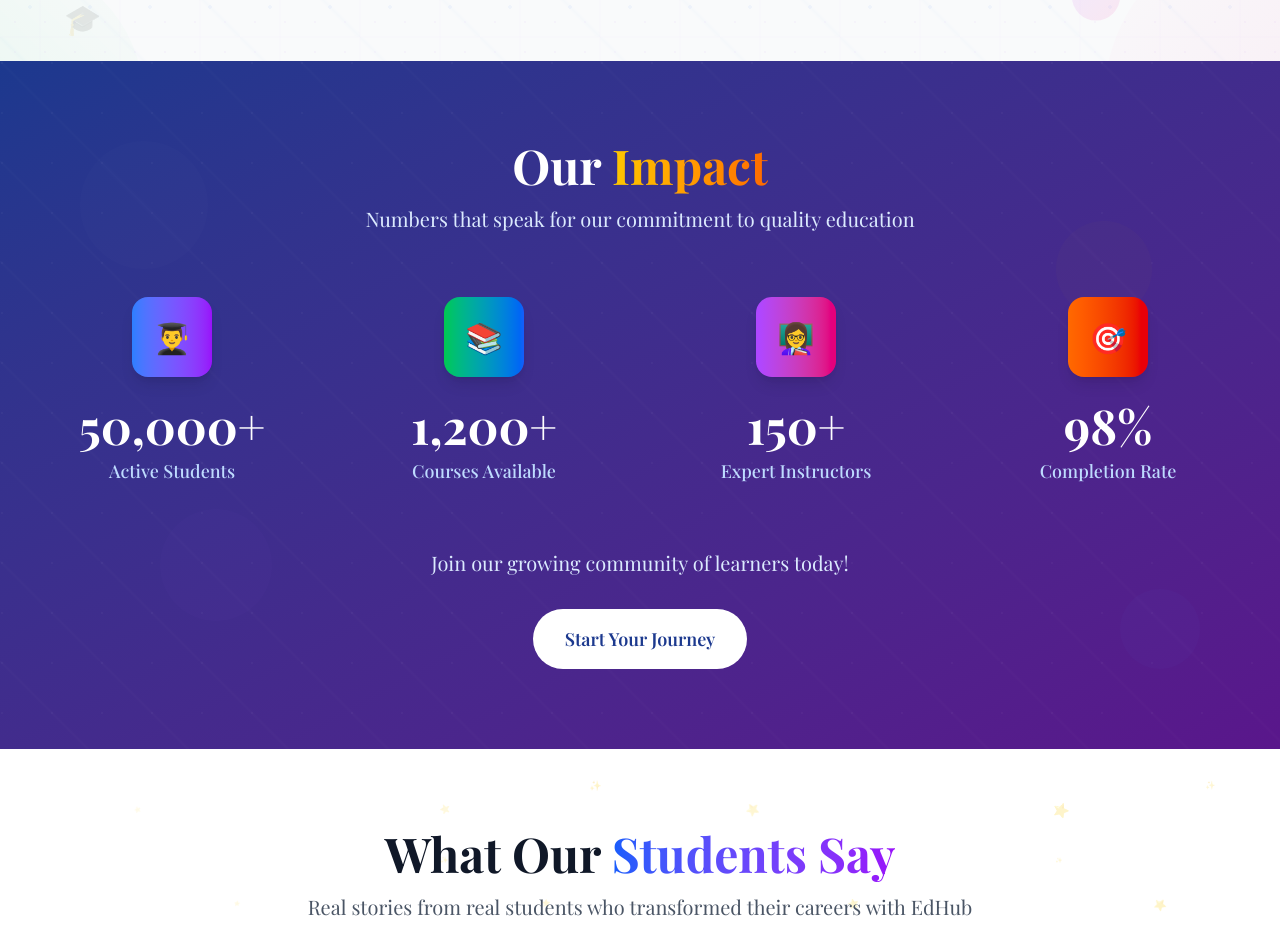
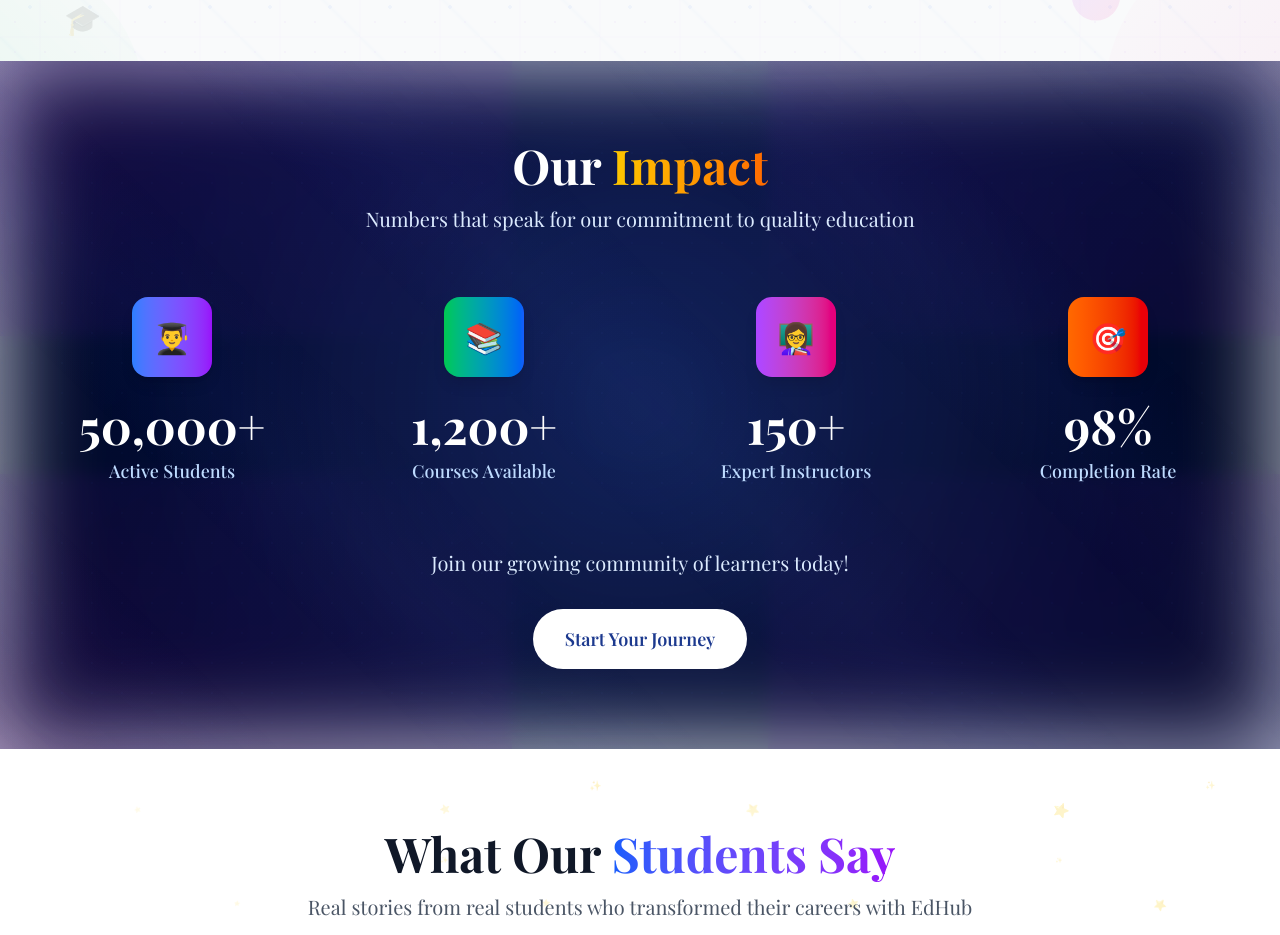
Before and after one commit to hritikyadav07/EdHub, a React (Vite) app in the folder frontend/: page / in a window 1280 px wide. Shown: the part 2687-3622 px from the top of the page. Built offline with nearby package versions, Linux system fonts and the light colour scheme; a web font is replaced by a local one.

Commit message:
commit
intact bg

```diff
--- a/frontend/src/components/Stats.jsx
+++ b/frontend/src/components/Stats.jsx
@@ -1,6 +1,55 @@
 import React from 'react'
 // eslint-disable-next-line no-unused-vars
 import { motion } from 'framer-motion'
+
+
+const MovingGradient = () => {
+  return (
+    <div className="absolute inset-0 z-0 overflow-hidden">
+      {/* Static gradient background with purple corners */}
+      <div
+        className="absolute inset-0"
+        style={{
+          background: 'radial-gradient(circle at center, rgba(15,35,95,0.98) 0%, rgba(10,20,65,0.99) 40%, rgba(0,10,45,1) 70%, rgba(0,5,25,1) 100%)',
+          filter: 'blur(45px)',
+        }}
+      />
+
+      {/* Purple corner gradients */}
+      <div className="absolute inset-0">
+        <div className="absolute top-0 left-0 w-[40%] h-[40%] bg-gradient-to-br from-purple-900/30 via-purple-800/10 to-transparent" />
+        <div className="absolute top-0 right-0 w-[40%] h-[40%] bg-gradient-to-bl from-indigo-900/30 via-purple-800/10 to-transparent" />
+        <div className="absolute bottom-0 left-0 w-[40%] h-[40%] bg-gradient-to-tr from-purple-900/30 via-purple-800/10 to-transparent" />
+        <div className="absolute bottom-0 right-0 w-[40%] h-[40%] bg-gradient-to-tl from-indigo-900/30 via-purple-800/10 to-transparent" />
+      </div>
+
+      {/* Royal blue accent layer */}
+      <div className="absolute inset-0 bg-gradient-to-b from-[#1a237e]/10 to-transparent" />
+
+      {/* Glass overlay with royal blue tint */}
+      <div className="absolute inset-0 backdrop-blur-sm bg-gradient-to-br from-[#1a237e]/5 to-black/10" />
+
+      {/* Static light streaks */}
+      <div
+        className="absolute inset-0"
+        style={{
+          background: 'repeating-linear-gradient(45deg, transparent, transparent 100px, rgba(65,105,225,0.03) 200px, transparent 300px)',
+          backgroundSize: '200% 200%',
+          backgroundPosition: 'center'
+        }}
+      />
+
+      {/* Royal blue grid pattern */}
+      <div className="absolute inset-0" style={{
+        backgroundImage: 'radial-gradient(circle at 2px 2px, rgba(65,105,225,0.03) 1px, transparent 0)',
+        backgroundSize: '30px 30px'
+      }} />
+
+      {/* Dark overlay with royal blue and purple tint */}
+      <div className="absolute inset-0 bg-gradient-radial from-[#0a1232]/70 via-[#0a1232]/70 to-[#1a1040]/70" />
+    </div>
+  );
+};
 
 function Stats() {
   const stats = [
@@ -31,27 +80,8 @@ function Stats() {
   ]
 
   return (
-    <section className="py-20 bg-gradient-to-br from-blue-900 to-purple-900 relative overflow-hidden -mt-10 pt-20 -mb-10 pb-20">
-      {/* Enhanced Background Pattern */}
-      <div className="absolute inset-0 opacity-20">
-        {/* Subtle Grid Pattern */}
-        <div className="absolute inset-0" style={{
-          backgroundImage: 'radial-gradient(circle at 2px 2px, rgba(255,255,255,0.15) 1px, transparent 0)',
-          backgroundSize: '50px 50px'
-        }}></div>
-
-        {/* Diagonal Lines */}
-        <div className="absolute inset-0" style={{
-          backgroundImage: 'linear-gradient(45deg, transparent 48%, rgba(255,255,255,0.08) 50%, transparent 52%)',
-          backgroundSize: '100px 100px'
-        }}></div>
-
-        {/* Floating Circles */}
-        <div className="absolute top-20 left-20 w-32 h-32 bg-white/5 rounded-full"></div>
-        <div className="absolute top-40 right-32 w-24 h-24 bg-yellow-400/10 rounded-full"></div>
-        <div className="absolute bottom-32 left-40 w-28 h-28 bg-purple-400/8 rounded-full"></div>
-        <div className="absolute bottom-20 right-20 w-20 h-20 bg-blue-400/12 rounded-full"></div>
-      </div>
+    <section className="py-20 relative overflow-hidden -mt-10 pt-20 -mb-10 pb-20">
+      <MovingGradient />
 
       {/* Cascading Animation Container */}
       <div className="max-w-7xl mx-auto px-4 sm:px-6 lg:px-8 relative z-10">
```
